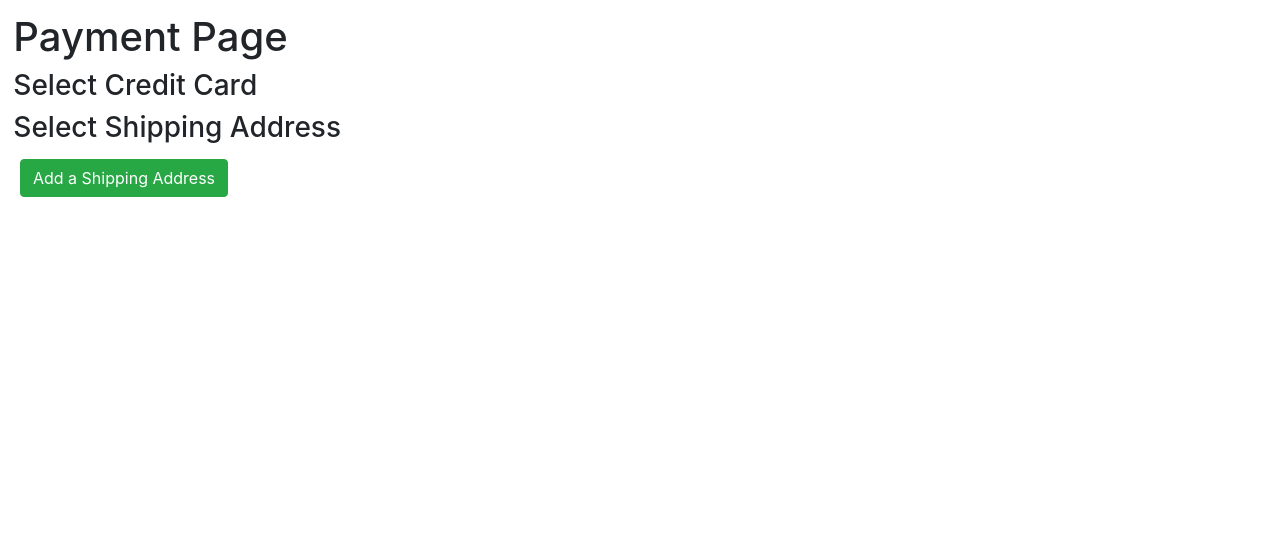
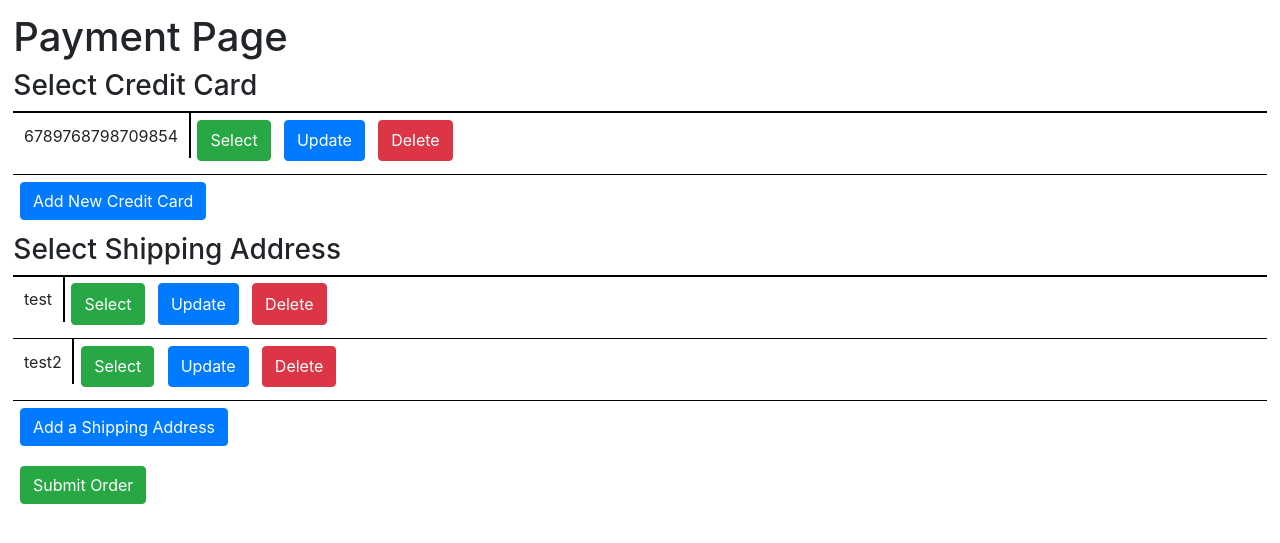
Before and after one commit to arushirai1/CS-425-Online-Grocery-Store-App, a Flask app: page /payment-page in a window 1280 px wide. Shown: the top 543 px of the page. Run offline with Flask 2, Linux system fonts and the light colour scheme; parts of the project's set-up code (start-up, migrations or seed data) failed here and were passed over; some libraries are stand-ins or nearby versions.

Commit message:
Payment Page

```diff
--- a/app.py
+++ b/app.py
@@ -110,7 +110,7 @@ def view_cart():
 
 @app.route('/payment-page', methods=["GET"])
 def get_payment_page():
-    return render_template('payment.html', cart = session['cart'])
+    return render_template('payment.html', credit_cards = [{'credit_id': 1999,'creditNumber': '6789768798709854'}], shipping_addresses = [{'address_id': 2000, 'address': "test"}, {'address_id': 20001, 'address': "test2"}])
 
 @app.route('/init-data')
 def init_d():
--- a/templates/payment.html
+++ b/templates/payment.html
@@ -2,7 +2,7 @@
 {% block content %}
 <script>
     function addAddr() {
-        document.getElementById("addNewAddress").style.visibility = "visible";
+        document.getElementById("addNewAddress").style.display = "block";
     }
 
     function validateData(inputAddress, inputAddress2, inputCity, inputState, inputZip) {
@@ -11,6 +11,7 @@
         }
         return false;
     }
+
     function saveAddress() {
         inputZip = document.getElementById("inputZip").value;
         inputAddress = document.getElementById("inputAddress").value;
@@ -18,12 +19,35 @@
         inputCity = document.getElementById("inputCity").value;
         inputState = document.getElementById("inputState").value;
         if(validateData(inputAddress, inputAddress2, inputCity, inputState, inputZip)) {
-            document.getElementById("addNewAddress").style.visibility = "hidden";
-            document.getElementById("error").style.visibility = "hidden";
+            document.getElementById("addNewAddress").style.display = "none";
+            document.getElementById("error").style.display = "none";
 
-            //send address
+            //TODO: send address and reload page
         } else {
-            document.getElementById("error").style.visibility = "visible";
+            document.getElementById("error").style.display = "block";
+
+        }
+    }
+
+    function addNewCreditCard() {
+        document.getElementById("addNewCreditCard").style.display = "block";
+    }
+
+    function saveCreditCardInfo() {
+        inputZip = document.getElementById("inputBillingZip").value;
+        inputAddress = document.getElementById("inputStreetAddress").value;
+        inputCity = document.getElementById("inputBillingCity").value;
+        inputState = document.getElementById("inputBillingState").value;
+        inputCredit = document.getElementById("inputCreditCard").value;
+        inputName = document.getElementById("nameOnCard").value;
+
+        if(validateData(inputAddress, inputCredit, inputCity, inputState, inputName)) {
+            document.getElementById("addNewCreditCard").style.display = "none";
+            document.getElementById("error").style.display = "none";
+
+            //TODO: send credit card and reload page
+        } else {
+            document.getElementById("error2").style.display = "block";
 
         }
     }
@@ -31,11 +55,71 @@
 <h1>Payment Page</h1>
 <div>
     <h3>Select Credit Card</h3>
+    <div style="background-color: black;size: 2pt ; border-top: 2px dashed black;"></div>
+
+    {% for card in credit_cards %}
+
+    <div style="display: flex;">
+
+        <p style="padding: 8pt; border-right: 2px solid black">{{card['creditNumber']}}</p>
+        <button name="Select" onclick="select({{card.credit_id | safe}})" type="button" style="margin: 5pt; margin-bottom: 10pt;" class="btn btn-success"> Select</button>
+        <button name="Update" onclick="update({{card.credit_id | safe}})" type="button" style="margin: 5pt; margin-bottom: 10pt;" class="btn btn-primary"> Update</button>
+        <button name="Delete" onclick="deleteItem({{card.credit_id | safe}})" type="button" style="margin: 5pt; margin-bottom: 10pt;" class="btn btn-danger"> Delete </button>
+    </div>
+    <div style="background-color: black;size: 2pt ; border-top: 1px dashed black;"></div>
+
+    {% endfor %}
+    <button name="addBillingData" onclick="addNewCreditCard()" type="button" style="margin: 5pt; margin-bottom: 10pt;" class="btn btn-primary"> Add New Credit Card</button>
+    <form id="addNewCreditCard" style="display: none">
+            <div class="form-group">
+                    <label for="inputCreditCard">Credit Card Number</label>
+                    <input type="text" class="form-control" id="inputCreditCard" placeholder="88888888888888">
+                  </div>
+            <div class="form-group">
+              <label for="nameOnCard">Name on Card</label>
+              <input type="text" class="form-control" id="nameOnCard" placeholder="Jane Doe">
+            </div>
+            <h4>Billing Address</h4> </h4>
+            <div class="form-group">
+                    <label for="inputStreetAddress">Street Address</label>
+                    <input type="text" class="form-control" id="inputStreetAddress" placeholder="123 Main Street APT#3">
+            </div>
+            <div class="form-row">
+              <div class="form-group col-md-6">
+                <label for="inputBillingCity">City</label>
+                <input type="text" class="form-control" id="inputBillingCity">
+              </div>
+              <div class="form-group col-md-4">
+                <label for="inputBillingState">State</label>
+                <input type="text" class="form-control" id="inputBillingState">
+              </div>
+              <div class="form-group col-md-2">
+                <label for="inputBillingZip">Zip</label>
+                <input type="text" class="form-control" id="inputBillingZip">
+              </div>
+            </div>
+            <p id="error2" style="color:darkred;display: none;">Error, fields in wrong format</p>
+            <button type="button" onclick="saveCreditCardInfo()" class="btn btn-primary">Save Credit Card Info</button>
+          </form>
 </div>
 <div>
     <h3>Select Shipping Address</h3>
-    <button name="addAddress" onclick="addAddr()" type="button" style="margin: 5pt; margin-bottom: 10pt;" class="btn btn-success"> Add a Shipping Address</button>
-    <form id="addNewAddress" style="visibility: hidden">
+    <div style="background-color: black;size: 2pt ; border-top: 2px dashed black;"></div>
+
+    {% for addr in shipping_addresses %}
+
+    <div style="display: flex;">
+
+        <p style="padding: 8pt; border-right: 2px solid black">{{addr['address']}}</p>
+        <button name="Select" onclick="select({{addr['address_id'] | safe}})" type="button" style="margin: 5pt; margin-bottom: 10pt;" class="btn btn-success"> Select</button>
+        <button name="Update" onclick="update({{addr['address_id'] | safe}})" type="button" style="margin: 5pt; margin-bottom: 10pt;" class="btn btn-primary"> Update</button>
+        <button name="Delete" onclick="deleteItem({{addr['address_id'] | safe}})" type="button" style="margin: 5pt; margin-bottom: 10pt;" class="btn btn-danger"> Delete </button>
+    </div>
+    <div style="background-color: black;size: 2pt ; border-top: 1px dashed black;"></div>
+
+    {% endfor %}
+    <button name="addAddress" onclick="addAddr()" type="button" style="margin: 5pt; margin-bottom: 10pt;" class="btn btn-primary"> Add a Shipping Address</button>
+    <form id="addNewAddress" style="display: none">
             <div class="form-group">
               <label for="inputAddress">Address</label>
               <input type="text" class="form-control" id="inputAddress" placeholder="1234 Main St">
@@ -58,9 +142,11 @@
                 <input type="text" class="form-control" id="inputZip">
               </div>
             </div>
-            <p id="error" style="color:darkred;visibility: hidden;">Error, write address in the right format</p>
+            <p id="error" style="color:darkred;display: none;">Error, write address in the right format</p>
             <button type="button" onclick="saveAddress()" class="btn btn-primary">Save Address</button>
           </form>
 </div>
 
+<button name="submitOrder" onclick="submitOrder()" type="button" style="margin: 5pt; margin-bottom: 10pt;" class="btn btn-success"> Submit Order</button>
+
 {% endblock %}
```
